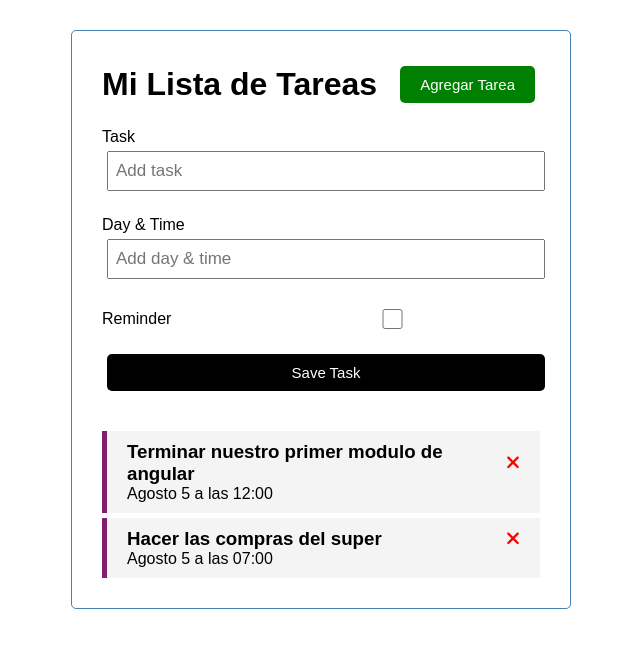
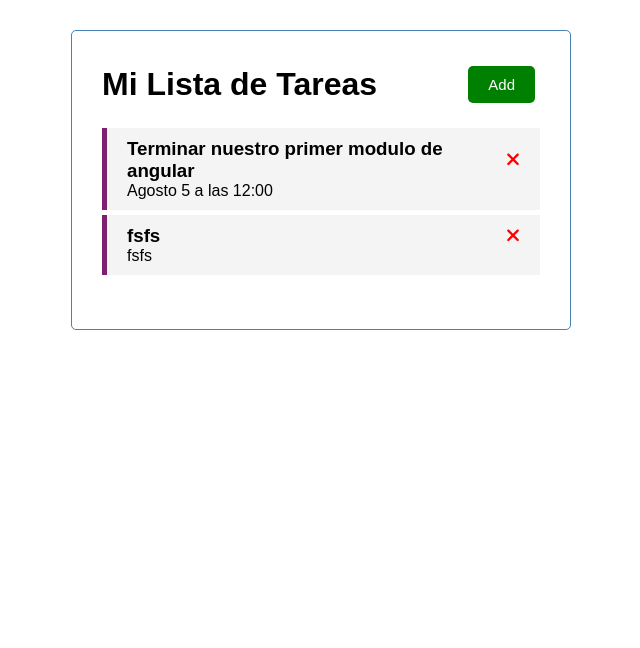
Before and after one commit to NicolasPozzer/task-list-nico, an Angular app: page / in a window 1280 px wide. Shown: the top 648 px of the page, without its empty margins (319-959 px from the left). Built offline with nearby package versions, Linux system fonts and the light colour scheme; data requests are answered from the project's data file.

Commit message:
aplicacion terminada

```diff
--- a/db.json
+++ b/db.json
@@ -7,10 +7,10 @@
       "reminder": true
     },
     {
-      "id": 2,
-      "text": "Hacer las compras del super",
-      "day": "Agosto 5 a las 07:00",
-      "reminder": true
+      "text": "fsfs",
+      "day": "fsfs",
+      "reminder": true,
+      "id": 2
     }
   ]
 }
--- a/src/app/components/add-task/add-task.component.html
+++ b/src/app/components/add-task/add-task.component.html
@@ -1,4 +1,8 @@
-<form class="add-form" (ngSubmit) = "onSubmit()">
+<form
+    class="add-form"
+    (ngSubmit) = "onSubmit()"
+    *ngIf="showAddTask"
+>
 
 
     <div class="form-control">
--- a/src/app/components/add-task/add-task.component.ts
+++ b/src/app/components/add-task/add-task.component.ts
@@ -1,4 +1,6 @@
 import { Component, OnInit, Output, EventEmitter } from '@angular/core';
+import { UiService } from 'src/app/services/ui.service';
+import { Subscription } from 'rxjs';
 import { Task } from '../../Task';
 
 @Component({
@@ -11,11 +13,16 @@
   text:string = "";
   day:string = "";
   reminder:boolean =false;
+  showAddTask: boolean = false;
+  subscription?: Subscription;
 
+  constructor(
+    private uiService: UiService
+  ){
+    this.subscription = this.uiService.onToggle()
+    .subscribe(value => this.showAddTask = value)
 
-
-
-  constructor(){ }
+  }
 
   ngOnInit(): void{
   }
--- a/src/app/components/header/header.component.html
+++ b/src/app/components/header/header.component.html
@@ -1,10 +1,9 @@
 <header>
     <h1>{{title}}</h1>
     <app-button
-        color="green"
-        text="Agregar Tarea"
+        color = "{{showAddTask ? 'red' : 'green'}}"
+        text="{{showAddTask ? 'Close' : 'Add'}}"
         (btnClick) = "toggleAddTask()"
-
         ></app-button>
 
 </header>
--- a/src/app/components/header/header.component.ts
+++ b/src/app/components/header/header.component.ts
@@ -1,5 +1,6 @@
 import { Component, OnInit } from '@angular/core';
-
+import { UiService } from 'src/app/services/ui.service';
+import { Subscription } from 'rxjs';
 
 @Component({
   selector: 'app-header',
@@ -10,16 +11,22 @@
 export class HeaderComponent implements OnInit {
 
   title:string = 'Mi Lista de Tareas';
+  showAddTask: boolean = false;
+  subscription?: Subscription;
 
-  constructor() {}
+  constructor(
+    private uiService:UiService
+  ) {
+    this.subscription = this.uiService.onToggle()
+                  .subscribe(value => this.showAddTask = value)
+  }
 
   ngOnInit(): void {
 
   }
   toggleAddTask(){
 
-
-    /* console.log("toggleAddTask!"); */
+    this.uiService.toogleAddTask();
   }
 
 
--- /dev/null
+++ b/src/app/services/ui.service.ts
@@ -0,0 +1,23 @@
+import { Injectable } from '@angular/core';
+import { Observable, Subject } from 'rxjs';
+
+@Injectable({
+  providedIn: 'root'
+})
+export class UiService {
+  private showAddTask:boolean = false;
+  private subjet = new Subject<any>();
+
+  constructor() { }
+
+
+  toogleAddTask():void{
+    this.showAddTask = !this.showAddTask;
+    this.subjet.next(this.showAddTask);
+  }
+
+  onToggle():Observable<any>{
+    return this.subjet.asObservable();
+  }
+
+}
```
Also changed, not shown: 1 other file (tests, documents, lock files or other folders).
